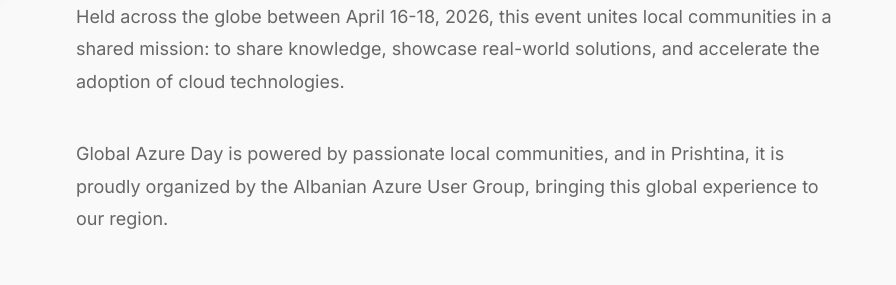
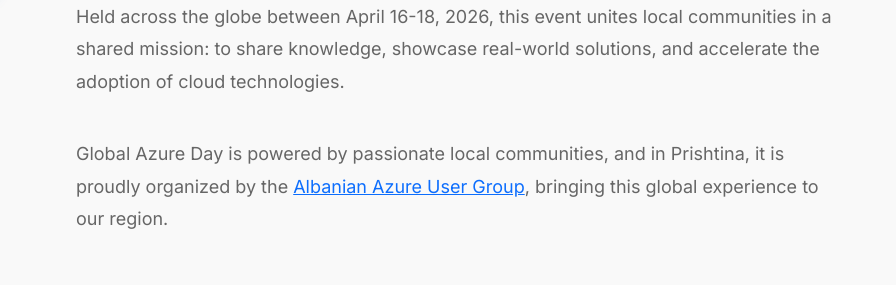
Before and after one commit to glazureks/global-azure-day-prishtina-2026, a plain HTML site: page index.html in a window 1280 px wide. Shown: the part 1260-1545 px from the top of the page, 384-1280 px from the left. Drawn offline with nearby package versions, Linux system fonts and the light colour scheme.

Commit message:
link aaug

```diff
--- a/index.html
+++ b/index.html
@@ -51,7 +51,7 @@
                 <span class="hero-partners-label">Organized &amp; Hosted by</span>
                 <div class="hero-partners-logos">
 
-                    <img src="img/aaug_transparentWHITE.png" alt="Albanian Azure User Group" class="hero-partner-logo" ><img src="https://ickosovo.com/wp-content/uploads/2023/10/ick-white-mainlogo.svg" alt="Innovation Centre Kosovo" class="hero-partner-logo">
+                    <a href="https://www.linkedin.com/company/albanian-azure-user-group" target="_blank" rel="noopener noreferrer"><img src="img/aaug_transparentWHITE.png" alt="Albanian Azure User Group" class="hero-partner-logo"></a><img src="https://ickosovo.com/wp-content/uploads/2023/10/ick-white-mainlogo.svg" alt="Innovation Centre Kosovo" class="hero-partner-logo">
 
 
                 </div>
@@ -65,13 +65,13 @@
             <div class="about-intro">
                 <div class="about-image">
                     <img src="img/globalazure2026.webp" alt="Global Azure Day 2026 Logo" class="about-logo">
-                    <img src="img/AAUG white.png" alt="Albanian Azure User Group" class="aaug-logo">
+                    <a href="https://www.linkedin.com/company/albanian-azure-user-group" target="_blank" rel="noopener noreferrer"><img src="img/AAUG white.png" alt="Albanian Azure User Group" class="aaug-logo"></a>
                 </div>
                 <div class="about-content">
                     <h2>🌍 About Global Azure Day</h2>
                     <p>Global Azure Day is a worldwide community-driven event that brings together developers, IT professionals, and cloud enthusiasts to learn, connect, and explore the latest innovations in Microsoft Azure.</p>
                     <p>Held across the globe between April 16-18, 2026, this event unites local communities in a shared mission: to share knowledge, showcase real-world solutions, and accelerate the adoption of cloud technologies.</p>
-                   <p>Global Azure Day is powered by passionate local communities, and in Prishtina, it is proudly organized by the Albanian Azure User Group, bringing this global experience to our region.</p>
+                   <p>Global Azure Day is powered by passionate local communities, and in Prishtina, it is proudly organized by the <a href="https://www.linkedin.com/company/albanian-azure-user-group" target="_blank" rel="noopener noreferrer">Albanian Azure User Group</a>, bringing this global experience to our region.</p>
                 </div>
             </div>
             <!-- <div class="about-grid">
@@ -184,7 +184,7 @@
     <section id="supporters" class="section supporters-section reveal">
         <div class="container">
             <h2>Our Supporters</h2>
-            <p>Global Azure Day Prishtina 2026 is made possible by Albanian Azure User Group community</p>
+            <p>Global Azure Day Prishtina 2026 is made possible by <a href="https://www.linkedin.com/company/albanian-azure-user-group" target="_blank" rel="noopener noreferrer">Albanian Azure User Group</a> community</p>
             <p class="sponsorship-invitation"><strong>Interested in Sponsoring?</strong> We are actively seeking sponsors and partners to help us create an exceptional experience for our community. Become part of this historic inaugural event and connect with professional developers, architects, and cloud enthusiasts across Kosovo. Contact us to explore sponsorship opportunities tailored to your organization.</p>
             <!-- <div class="supporters-grid">
                 <div class="supporter-card">
@@ -234,7 +234,7 @@
             <div class="footer-grid">
                 <div class="footer-brand">
                     <img src="img/globalazure2026.webp" alt="Global Azure Day" class="footer-logo">
-                    <p>Global Azure Day Prishtina 2026 &mdash; the first community-driven Azure event in Kosovo, organized by the Albanian Azure User Group.</p>
+                    <p>Global Azure Day Prishtina 2026 &mdash; the first community-driven Azure event in Kosovo, organized by the <a href="https://www.linkedin.com/company/albanian-azure-user-group" target="_blank" rel="noopener noreferrer">Albanian Azure User Group</a>.</p>
                 </div>
                 <div class="footer-links">
                     <h4>Quick Links</h4>
@@ -255,7 +255,7 @@
         </div>
         <div class="footer-bottom">
             <div class="container">
-                <p>&copy; 2026 Global Azure Day Prishtina. Organized by <a href="https://ickosovo.com" target="_blank" rel="noopener noreferrer">Albanian Azure User Group</a>. All rights reserved.</p>
+                <p>&copy; 2026 Global Azure Day Prishtina. Organized by <a href="https://www.linkedin.com/company/albanian-azure-user-group" target="_blank" rel="noopener noreferrer">Albanian Azure User Group</a>. All rights reserved.</p>
             </div>
         </div>
     </footer>
```
